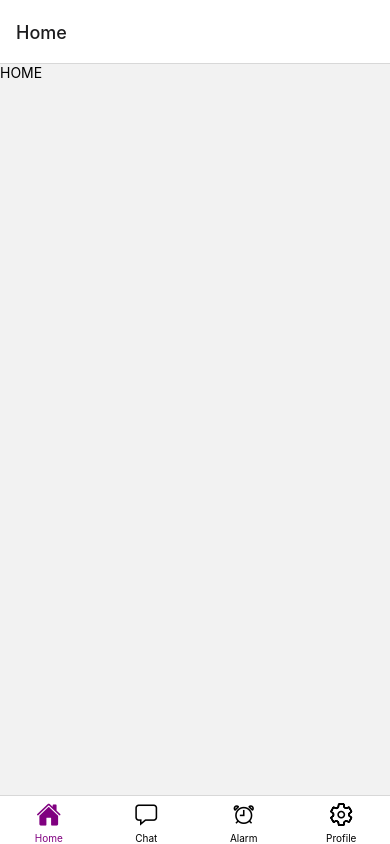
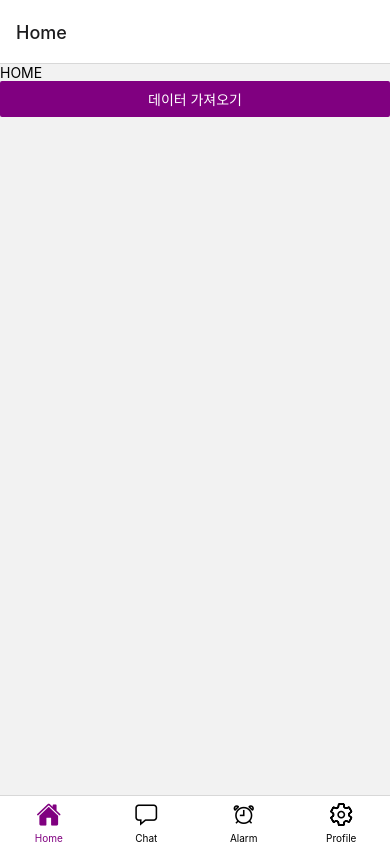
Before and after one commit to fuso93/a, a React Native app: screen /Home in a window 390 px wide. Built offline with nearby package versions, Linux system fonts and the light colour scheme.

Commit message:
network & parsing test

```diff
--- a/package.json
+++ b/package.json
@@ -13,6 +13,7 @@
     "@expo/vector-icons": "^12.0.5",
     "@react-navigation/bottom-tabs": "^6.2.0",
     "@react-navigation/native": "^6.0.8",
+    "axios": "^0.26.0",
     "expo": "~44.0.0",
     "expo-status-bar": "~1.2.0",
     "react": "17.0.1",
--- a/screens/Home.js
+++ b/screens/Home.js
@@ -1,10 +1,39 @@
-import React from 'react';
-import {View, Text} from "react-native";
+import React, {useState} from 'react';
+import {View, Text, Button, ScrollView } from "react-native";
+import axios from "axios";
 
 const Home = () => {
+
+    const [posts, setPosts] = useState([]);
+
+
+    const getPosts = async () => {
+
+        try {
+            const {data, status} = await axios.get("https://jsonplaceholder.typicode.com/posts")
+            console.log("*********",status)
+            setPosts(data)
+
+        } catch (err){
+            alert(err.response.data.message)
+        }
+    }
     return (
         <View>
             <Text>HOME</Text>
+            <Button
+                onPress={() => getPosts()}
+                title={"데이터 가져오기"}
+                color={"purple"}
+            />
+           <ScrollView>
+               {posts.map(post => (
+                   <View style={{margin: 10, marginBottom:20}}>
+                   <Text> {post.title} </Text>
+                   <Text> {post.body} </Text>
+                   </View>
+               ))}
+           </ScrollView>
         </View>
     );
 };
```
Also changed, not shown: 2 other files (tests, documents, lock files or other folders).
